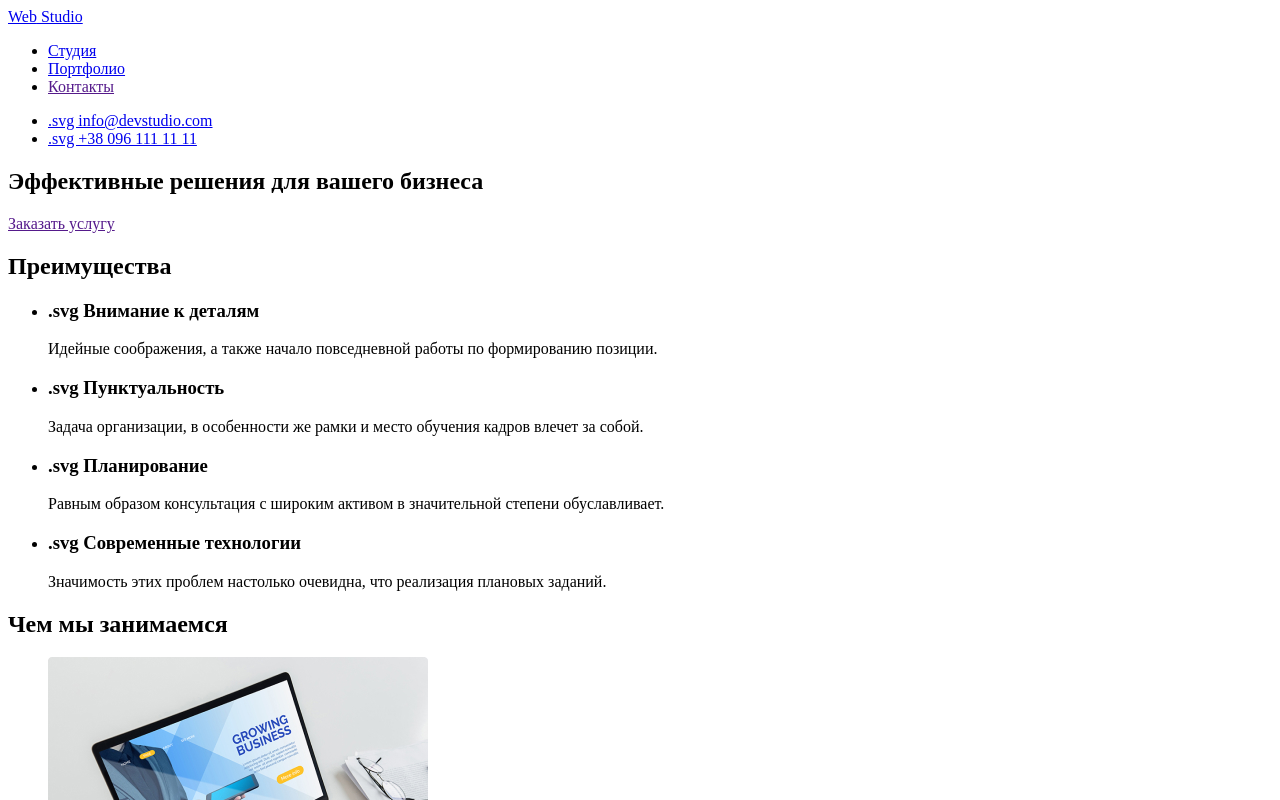
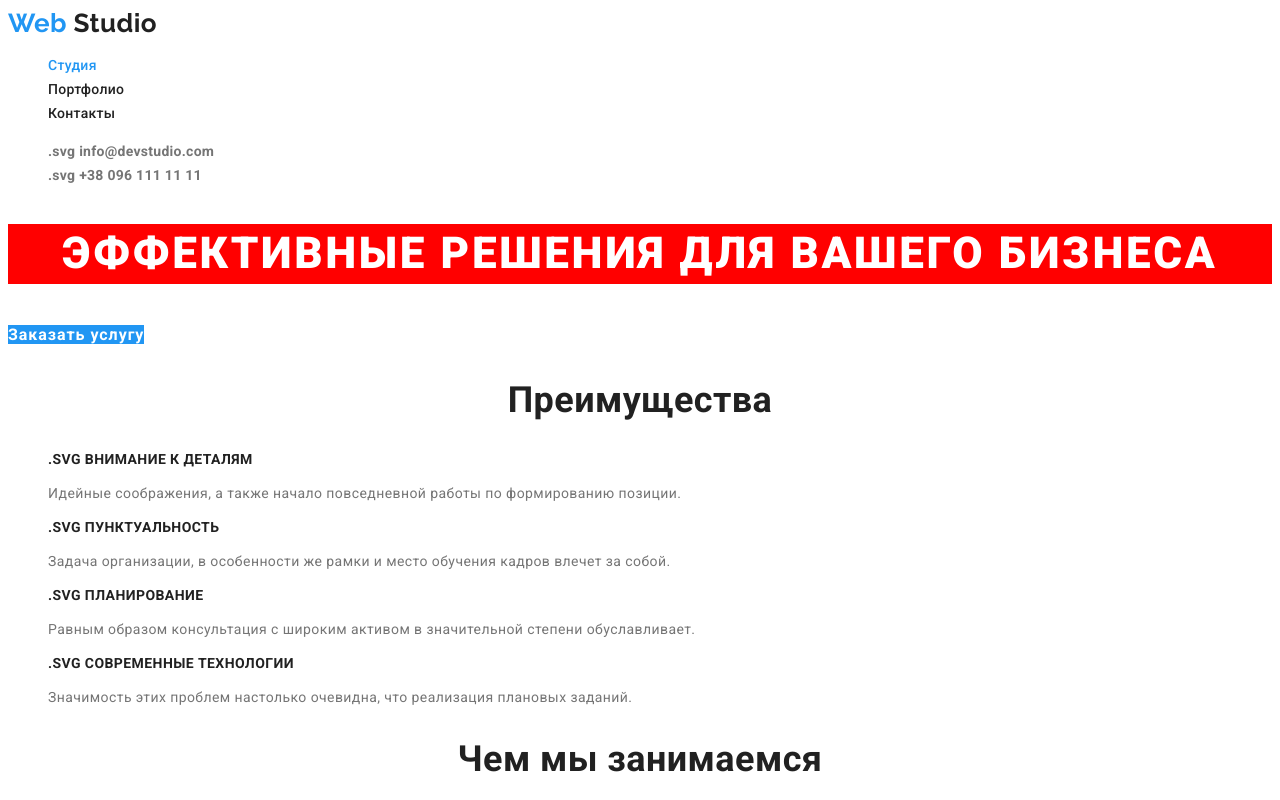
Before and after one commit to luminousnow/goit-markup-hw-02, a plain HTML site: page index.html in a window 1280 px wide. Shown: the top 800 px of the page. Drawn offline with Linux system fonts and the light colour scheme.

Commit message:
add styles for index.html

```diff
--- a/css/style.css
+++ b/css/style.css
@@ -1,4 +1,4 @@
-/* .clas.class https://youtu.be/bn9yIxt_rtg?t=8054*/
+/* .class.class https://youtu.be/bn9yIxt_rtg?t=8054*/
 /* підсвітка активної сторінки https://youtu.be/bn9yIxt_rtg?t=8853*/
 
 /* Оформлены эффекты (изменение цвета текста)
@@ -47,31 +47,200 @@ letter-spacing: 0.03em;
 :root {
   --font-primary-color: #757575;
   --font-secondary-color: #212121;
+  --font-third-color: #ffffff;
 
-  --font-active-button: #ffffff;
-  --font-pasive-button: #ffffff;
-
-  --font-active-element: #2196f3;
-  --font-pasive-element: #212121;
-
-  --bgc-menu: #ffffff;
   --bgc-primary: #ffffff;
   --bgc-secondary: #f5f4fa;
   --bgc-footer: #2f303a;
+
+  --font-button: #ffffff;
+  --bgc-button: #2196f3;
+
+  --hero-font-color: #ffffff;
+  --font-active-element: #2196f3;
+  --font-ftr-contact: rgba(255, 255, 255, 0.6);
+  --font-ftr-copiright: rgba(255, 255, 255, 0.4);
 }
 
-.active:hover {
+/* Global css options of all pages */
+body {
+  font-family: "Roboto", sans-serif;
+  font-weight: 400;
+  font-size: 14px;
+  line-height: 1.71;
+  letter-spacing: 0.03em;
+  color: var(--font-primary-color);
+
+  background-color: var(--bgc-primary);
 }
 
-.sections .title {
+/* option deletes the underline from the link */
+.link {
+  text-decoration: none;
 }
 
-/* General css */
+/* option deletes the marker of the list */
+.list {
+  list-style: none;
+}
 
-/* Header css */
+/* option virtual button */
+.vrt-button {
+  font-weight: 700;
+  font-size: 16px;
+  line-height: 1.87;
+  letter-spacing: 0.06em;
+  color: var(--font-button);
 
-/* Menu css */
+  background-color: var(--bgc-button);
+}
 
-/* Main css */
+/* Logo css options */
+.logo {
+  font-family: "Raleway", sans-serif;
+  font-weight: 700;
+  font-size: 26px;
+  line-height: 1.19;
+}
 
-/* Footer css */
+/* change color on part of the Logo */
+.logo-color {
+  color: var(--font-active-element);
+}
+
+/* Logo css options for header */
+.logo.hdr {
+  color: var(--font-secondary-color);
+}
+
+/* Logo css options for footer */
+.logo.ftr {
+  color: var(--font-third-color);
+}
+
+/* Header Menu css options */
+.menu .menu-item {
+  font-weight: 500;
+  font-size: 14px;
+  line-height: 16px;
+  letter-spacing: 0.02em;
+  color: var(--font-secondary-color);
+}
+
+/* change color Menu items */
+.menu .menu-item:hover,
+.menu .menu-item:focus {
+  color: var(--font-active-element);
+}
+
+/* option backlight Menu items */
+.menu-item.active {
+  color: var(--font-active-element);
+}
+
+/* Header contacts css options */
+.header .contact {
+  font-weight: 700;
+  line-height: 1.14;
+  letter-spacing: 0.02em;
+  color: inherit;
+}
+
+/* change color Contact items */
+.header .contact:hover {
+  color: var(--font-active-element);
+}
+
+/* Hero css options*/
+.hero-title {
+  font-weight: 900;
+  font-size: 44px;
+  line-height: 1.36;
+  letter-spacing: 0.06em;
+  color: var(--hero-font-color);
+  text-align: center;
+  text-transform: uppercase;
+
+  /* for example */
+  background-color: rgb(255, 0, 0);
+}
+
+/* css options of title for all sections*/
+.sections .title {
+  font-weight: 700;
+  font-size: 36px;
+  line-height: 1.16;
+  text-align: center;
+  color: var(--font-secondary-color);
+}
+
+/* css options for feature title */
+.feature-title {
+  font-weight: 700;
+  font-size: 14px;
+  line-height: 1.14;
+  color: var(--font-secondary-color);
+  text-transform: uppercase;
+}
+
+/* css options for product title */
+.products-title {
+  font-weight: 700;
+  font-size: 14px;
+  line-height: 1.14;
+  color: var(--font-third-color);
+  text-align: center;
+  text-transform: uppercase;
+
+  /* for example */
+  background-color: rgb(255, 0, 0);
+}
+
+/* Team sections bgc*/
+.team-bgc {
+  background-color: var(--bgc-secondary);
+}
+
+/* css options for team title */
+.team-title {
+  font-weight: 500;
+  font-size: 16px;
+  line-height: 1.19;
+  text-align: center;
+  color: var(--font-secondary-color);
+}
+
+/* css options for position team member*/
+.team-position {
+  font-size: 16px;
+  line-height: 1.19;
+  text-align: center;
+  color: var(--font-primary-color);
+}
+/* Footer css for all sections*/
+.footer {
+  color: var(--font-third-color);
+  background-color: var(--bgc-footer);
+}
+
+.address {
+  font-style: normal;
+}
+
+.footer .contact {
+  color: var(--font-ftr-contact);
+}
+
+.social {
+  font-weight: 700;
+  font-size: 14px;
+  line-height: 1.14;
+  text-transform: uppercase;
+}
+
+.copiright {
+  font-size: 12px;
+  line-height: 2;
+  text-align: center;
+  color: var(--font-ftr-copiright);
+}
```
